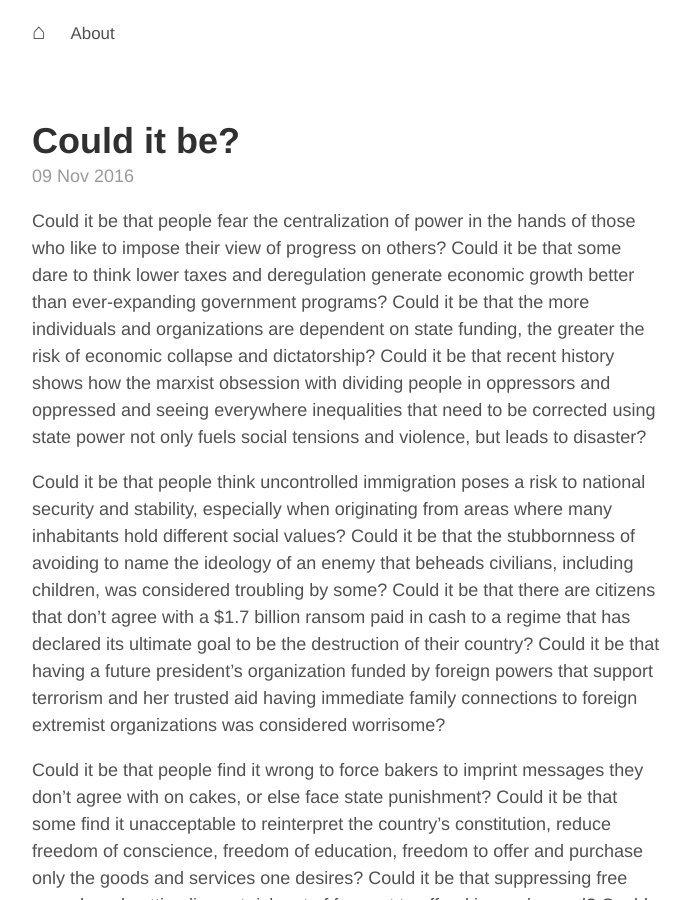
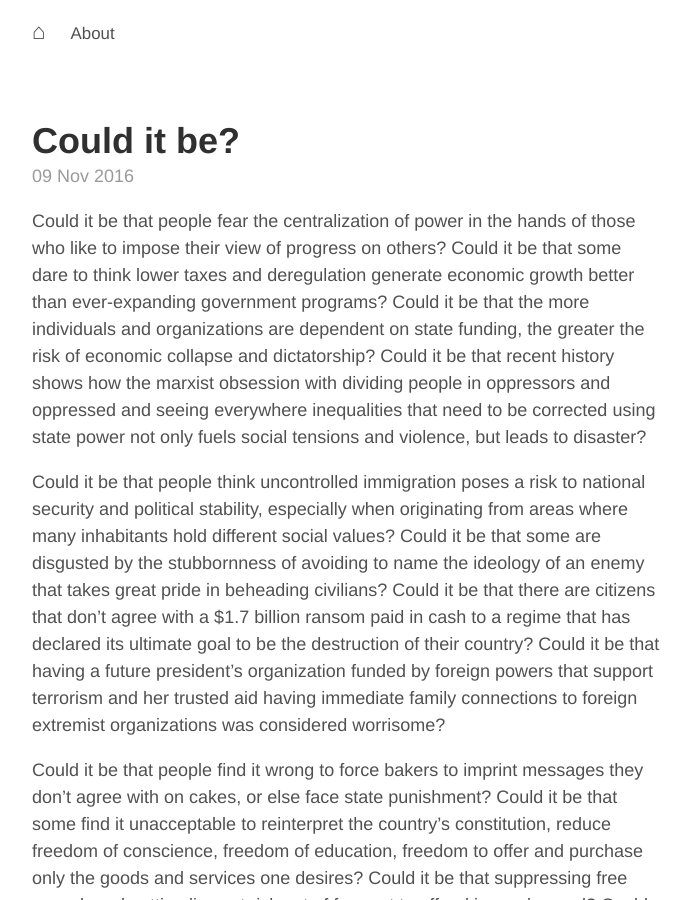
Before and after one commit to aoghina/aoghina.github.io, a Jekyll site: the page built from _posts/2016-11-09-could-it-be.md, in a window 1280 px wide and 900 px high. Shown: the whole window, without its empty margins (293-983 px from the left). Built offline with Jekyll 4.4.1, drawn with Linux system fonts in a browser that asks for light colours; comment, search, counter and statistics services are not loaded.

Commit message:
Update could it be

```diff
--- a/_posts/2016-11-09-could-it-be.md
+++ b/_posts/2016-11-09-could-it-be.md
@@ -9,7 +9,7 @@
 
  <!--more-->
 
- Could it be that people think uncontrolled immigration poses a risk to national security and stability, especially when originating from areas where many inhabitants hold different social values? Could it be that the stubbornness of avoiding to name the ideology of an enemy that beheads civilians, including children, was considered troubling by some? Could it be that there are citizens that don't agree with a $1.7 billion ransom paid in cash to a regime that has declared its ultimate goal to be the destruction of their country? Could it be that having a future president's organization funded by foreign powers that support terrorism and her trusted aid having immediate family connections to foreign extremist organizations was considered worrisome?
+ Could it be that people think uncontrolled immigration poses a risk to national security and political stability, especially when originating from areas where many inhabitants hold different social values? Could it be that some are disgusted by the stubbornness of avoiding to name the ideology of an enemy that takes great pride in beheading civilians? Could it be that there are citizens that don't agree with a $1.7 billion ransom paid in cash to a regime that has declared its ultimate goal to be the destruction of their country? Could it be that having a future president's organization funded by foreign powers that support terrorism and her trusted aid having immediate family connections to foreign extremist organizations was considered worrisome?
 
 Could it be that people find it wrong to force bakers to imprint messages they don't agree with on cakes, or else face state punishment? Could it be that some find it unacceptable to reinterpret the country's constitution, reduce freedom of conscience, freedom of education, freedom to offer and purchase only the goods and services one desires? Could it be that suppressing free speech and putting lives at risk out of fear not to offend is condemned? Could it be that people reject the shameless collusion between media and the establishment, the bias in academia, the propaganda, the falsified polls?
 
```
